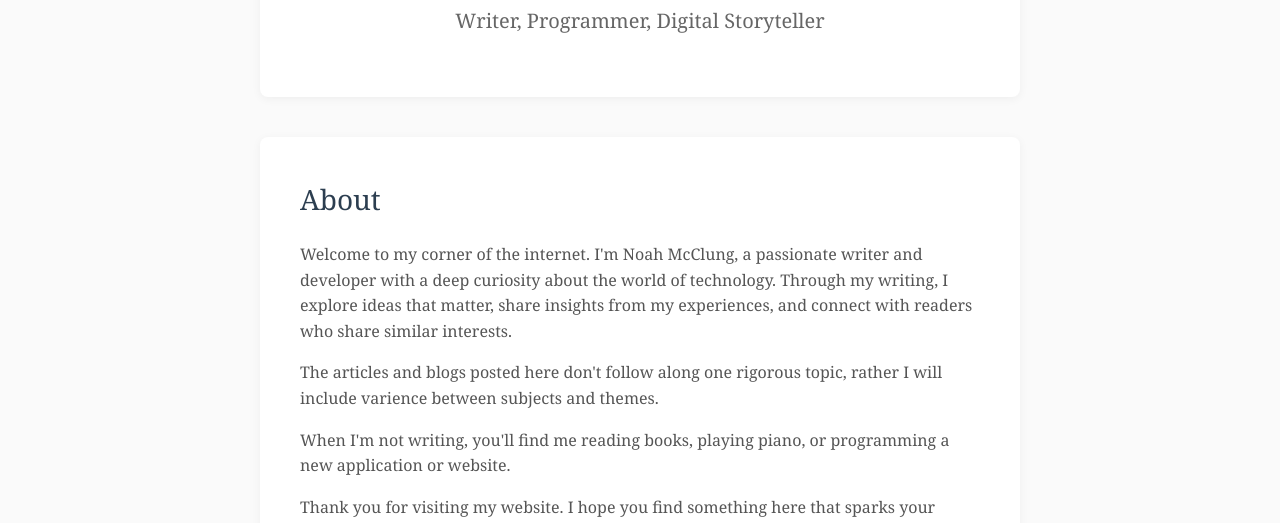
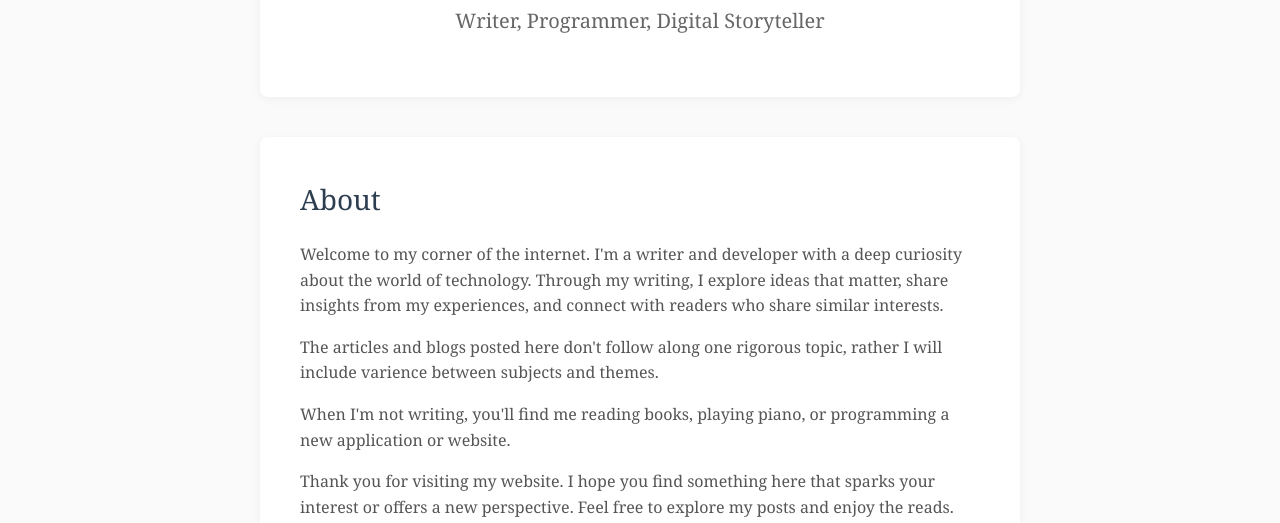
Before and after one commit to nmccl/Noah-McClung-Blog, a plain HTML site: page index.html in a window 1280 px wide. Shown: the part 271-794 px from the top of the page. Drawn offline with Linux system fonts and the light colour scheme.

Commit message:
Update index.html

```diff
--- a/index.html
+++ b/index.html
@@ -348,7 +348,7 @@
 
                 <div class="section">
                     <h2>About</h2>
-                    <p>Welcome to my corner of the internet. I'm Noah McClung, a passionate writer and developer with a
+                    <p>Welcome to my corner of the internet. I'm a writer and developer with a
                         deep curiosity about the world of technology. Through my writing, I explore ideas that matter,
                         share insights from my experiences, and connect with readers who share similar interests.</p>
 
```
